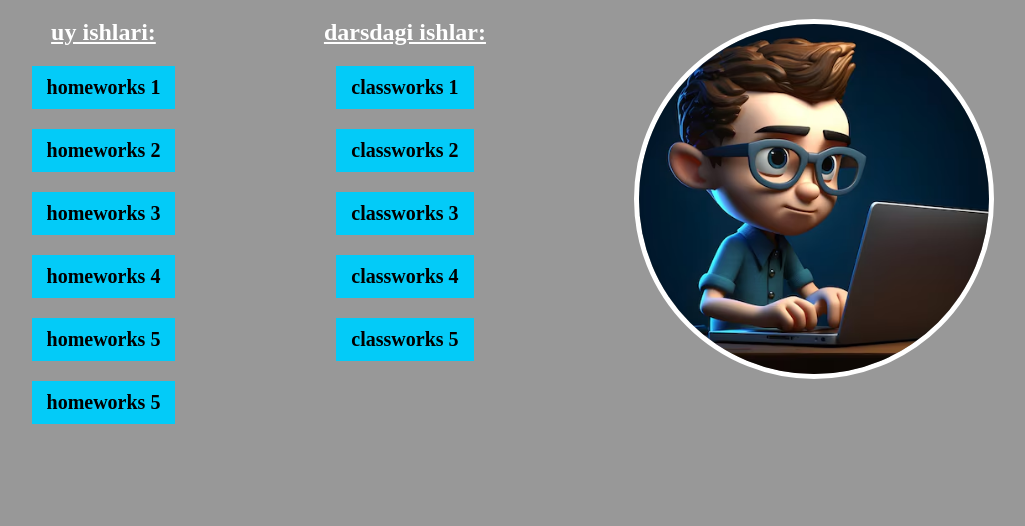
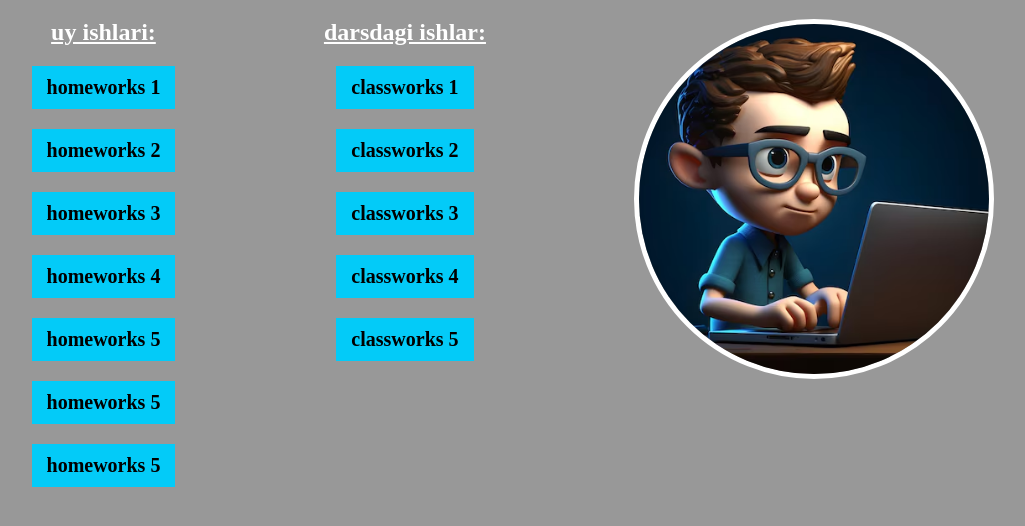
Before and after one commit to fuzbootcamp/portfolio-ozodbek, a plain HTML site: page index.html in a window 1280 px wide. Shown: the part 108-634 px from the top of the page, without its empty margins (127-1152 px from the left). Drawn offline with Linux system fonts and the light colour scheme.

Commit message:
Update index.html

```diff
--- a/index.html
+++ b/index.html
@@ -16,7 +16,8 @@
             <a href="https://fuzbootcamp.github.io/X-ZONE-ozotbek/">homeworks 3</a>
             <a href="https://fuzbootcamp.github.io/lingtech-ozod/">homeworks 4</a>
             <a href="https://fuzbootcamp.github.io/hungry-app-ozodbek/">homeworks 5</a>
-             <a href="">homeworks 5</a>
+             <a href="https://fuzbootcamp.github.io/hellofresh-ozodbek/">homeworks 5</a>
+              <a href="">homeworks 5</a>
         </div>
 <div class="classworks">
     <h2>darsdagi ishlar:</h2>
```
